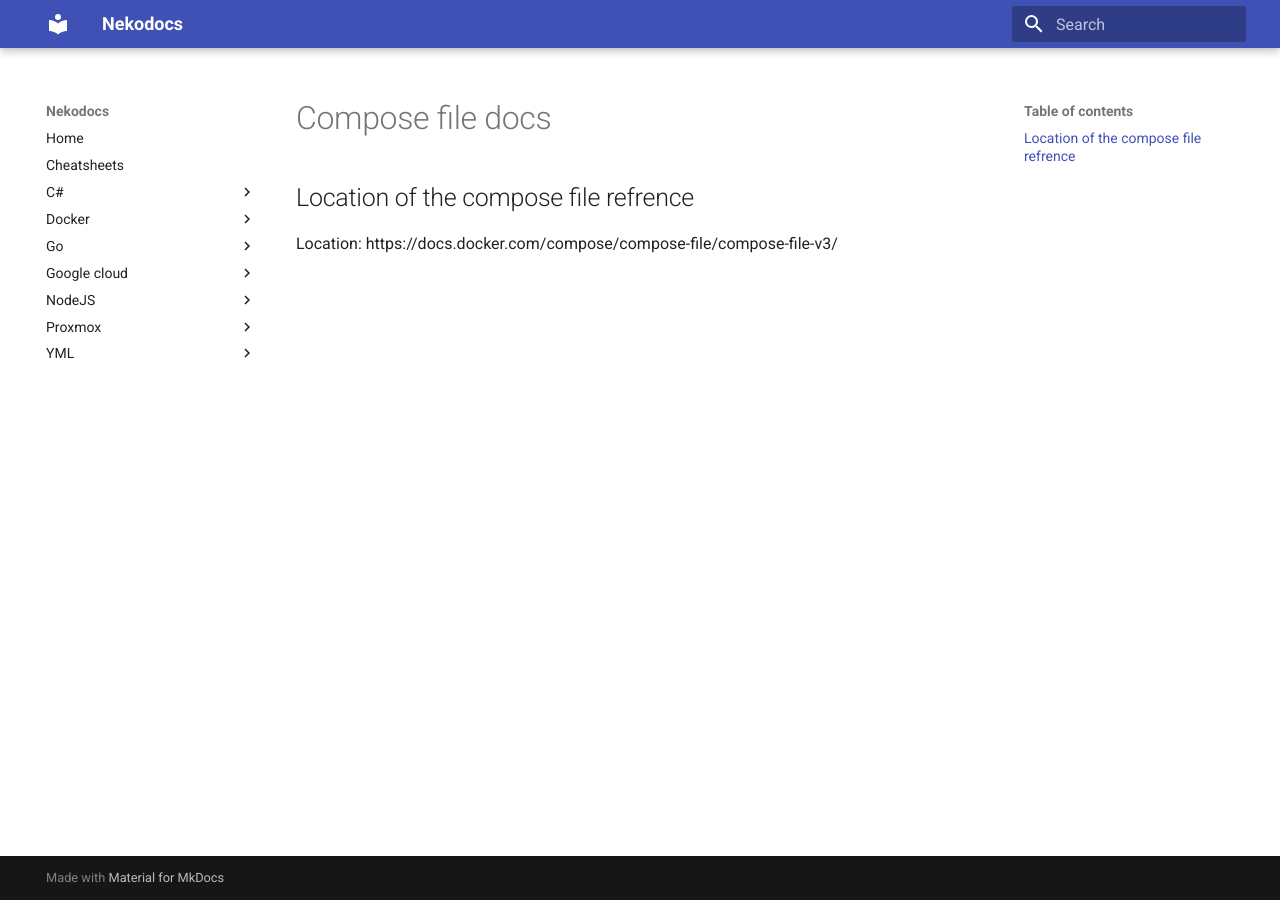
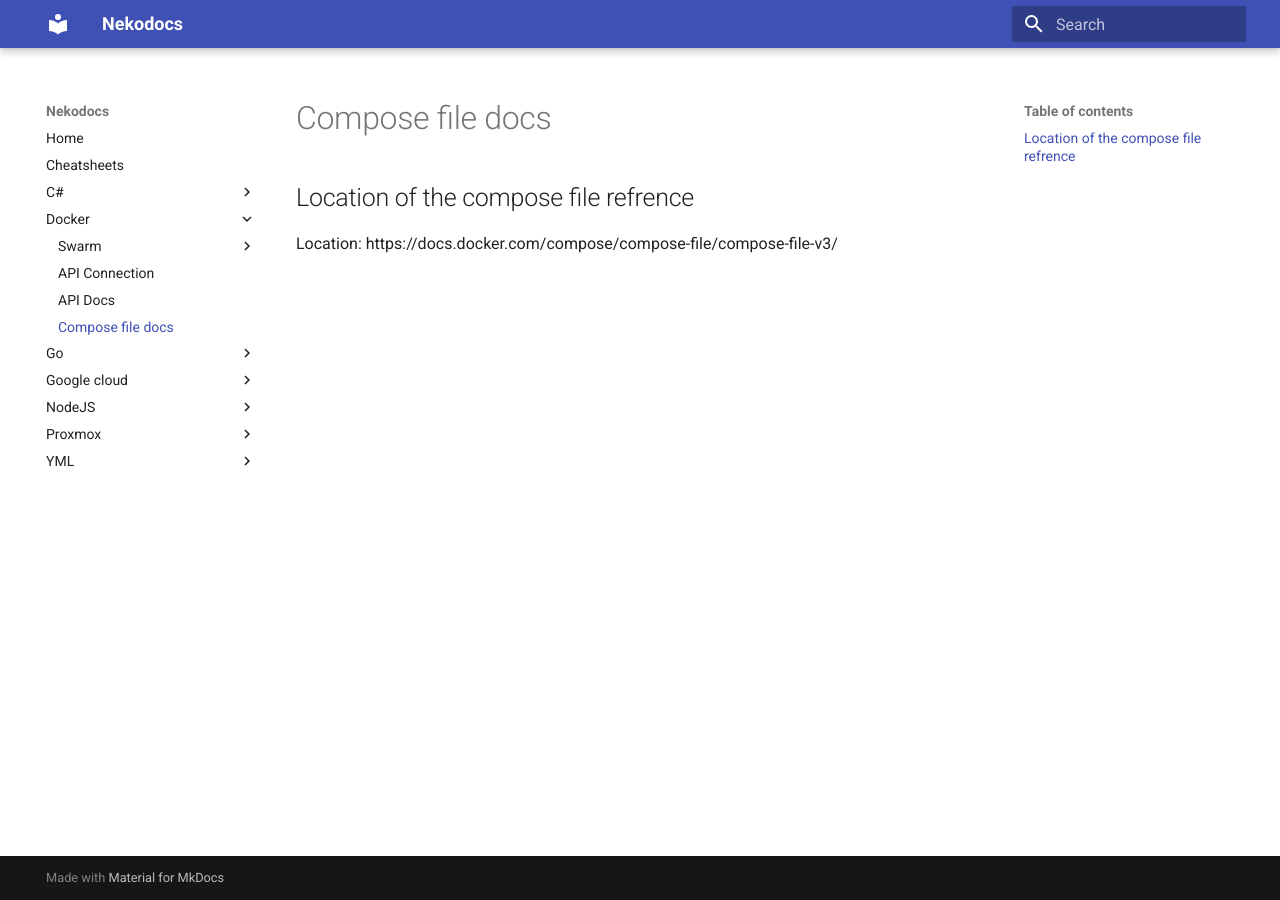
Before and after one commit to NekoLuka/raneto-wiki-files, an MkDocs documentation site: the page built from docs/docker/compose-file-docs.md, in a window 1280 px wide. Built offline with MkDocs 1.6.1 and Material for MkDocs 9.7.7, drawn with Linux system fonts in a browser that asks for light colours.

Commit message:
Added missing file

```diff
--- a/mkdocs.yml
+++ b/mkdocs.yml
@@ -13,6 +13,7 @@ nav:
       - Volumes: docker/swarm/volumes.md
     - "API Connection": docker/api-connection.md
     - "API Docs": docker/api-docs.md
+    - "Compose file docs": docker/compose-file-docs.md
   - Go:
     - "Connect to docker API": go/connect-to-docker-api.md
     - "Format strings with fmt": go/format-strings-with-fmt.md
```
Also changed, not shown: docs/docker/compose-file-docs.md (+0 -4 lines).
